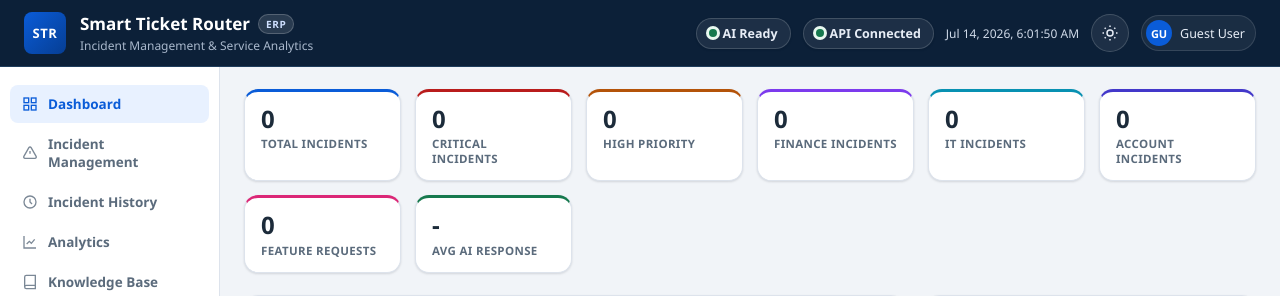
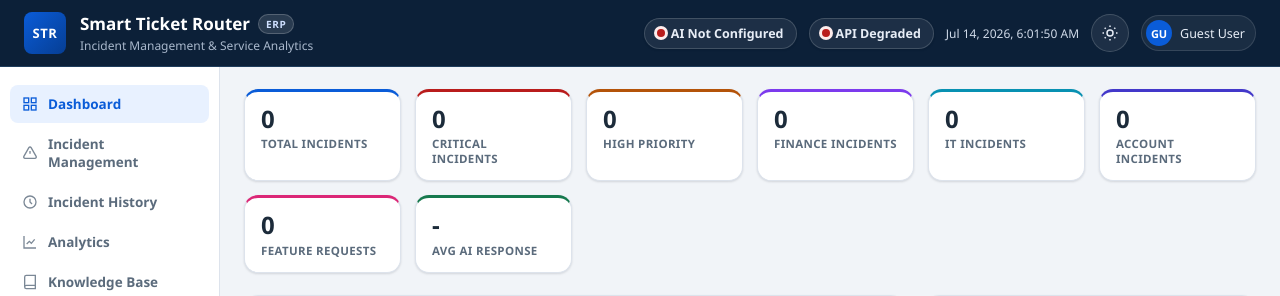
Before and after one commit to amankanamadi/smart-ticket-router, a Flask app: template templates/index.html in a window 1280 px wide. Shown: the top 296 px of the page. Run offline with Flask 3, Linux system fonts and the light colour scheme; the template is opened without the code that fills it, so the values that code supplies are empty.

Commit message:
Minor improvements to UI

```diff
--- a/app.py
+++ b/app.py
@@ -1,4 +1,5 @@
 import json
+import os
 
 from flask import Flask, render_template, request, jsonify
 from router import route_ticket
@@ -12,6 +13,8 @@ SAMPLE_TICKETS_PATH = "sample_tickets.json"
 @app.route("/", methods=["GET", "POST"])
 def home():
 
+    ai_configured = bool(os.getenv("OPENAI_API_KEY"))
+
     if request.method == "POST":
         ticket = request.form.get("ticket", "").strip()
 
@@ -20,7 +23,8 @@ def home():
                 "index.html",
                 result=None,
                 ticket=ticket,
-                error="Please enter a ticket before submitting."
+                error="Please enter a ticket before submitting.",
+                ai_configured=ai_configured
             )
 
         if len(ticket) > MAX_TICKET_LENGTH:
@@ -29,7 +33,8 @@ def home():
                 result=None,
                 ticket=ticket,
                 error=f"Ticket is too long ({len(ticket)} characters). "
-                      f"Please shorten it to {MAX_TICKET_LENGTH} characters or fewer."
+                      f"Please shorten it to {MAX_TICKET_LENGTH} characters or fewer.",
+                ai_configured=ai_configured
             )
 
         result = route_ticket(ticket)
@@ -40,10 +45,17 @@ def home():
             "index.html",
             result=result,
             ticket=ticket,
-            error=None
+            error=None,
+            ai_configured=ai_configured
         )
 
-    return render_template("index.html", result=None, ticket="", error=None)
+    return render_template(
+        "index.html",
+        result=None,
+        ticket="",
+        error=None,
+        ai_configured=ai_configured
+    )
 
 
 @app.route("/api/route", methods=["POST"])
--- a/templates/index.html
+++ b/templates/index.html
@@ -40,10 +40,12 @@
 
         <div class="erp-topbar-right">
             <span class="status-pill" id="aiStatusPill">
-                <span class="status-dot status-dot--ok"></span> AI Ready
+                <span class="status-dot {{ 'status-dot--ok' if ai_configured else 'status-dot--bad' }}"></span>
+                {{ 'AI Ready' if ai_configured else 'AI Not Configured' }}
             </span>
             <span class="status-pill" id="apiStatusPill">
-                <span class="status-dot status-dot--ok"></span> API Connected
+                <span class="status-dot {{ 'status-dot--ok' if ai_configured else 'status-dot--bad' }}"></span>
+                {{ 'API Connected' if ai_configured else 'API Degraded' }}
             </span>
             <span class="erp-datetime" id="erpDateTime">--</span>
             <button type="button" class="icon-btn" id="themeToggle" title="Toggle dark mode">
```
Also changed, not shown: ai_client.py (+14 -1 lines).
